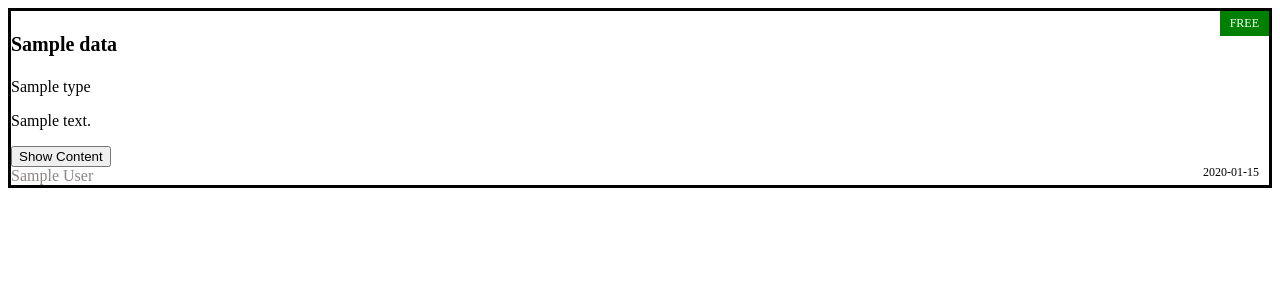
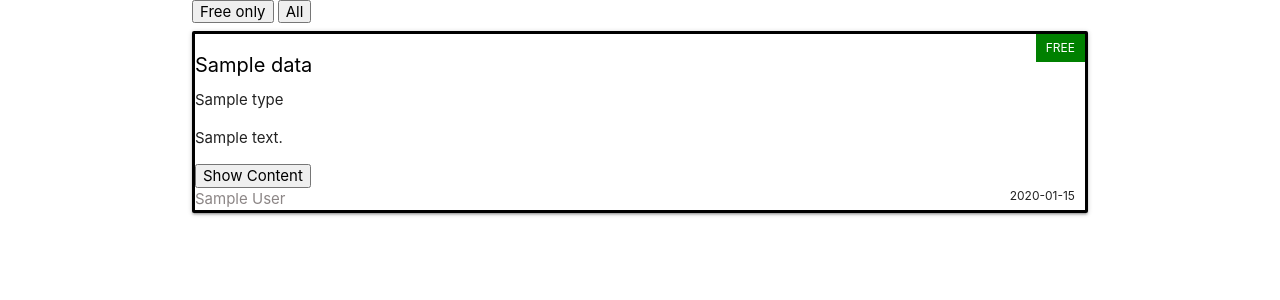
Before and after one commit to DEENUU1/science, a FastAPI app: page / in a window 1280 px wide. Shown: the top 300 px of the page. Run offline with FastAPI, Linux system fonts and the light colour scheme; tables that the repository leaves empty hold one stand-in row (values such as "Sample post"); parts of the project's set-up code (start-up, migrations or seed data) failed here and were passed over; some libraries are stand-ins or nearby versions.

Commit message:
Add Materialize for CSS and filter articles by is_free value

```diff
--- a/src/endpoints/data.py
+++ b/src/endpoints/data.py
@@ -1,5 +1,5 @@
-from typing import Any
-from fastapi import APIRouter, Depends, Request
+from typing import Any, Annotated, Optional
+from fastapi import APIRouter, Depends, Request, Query
 from sqlalchemy.orm import Session
 from ..repository.data import data
 from ..database import get_db
@@ -11,8 +11,12 @@ templates = Jinja2Templates(directory="src/templates")
 
 
 @router.get("/")
-async def get_all_schemas(request: Request, db: Session = Depends(get_db)) -> Any:
-    data_list = data.get_list(db)
+async def get_all(request: Request, db: Session = Depends(get_db), f: Optional[bool] = False) -> Any:
+    if f:
+        data_list = data.get_frees(db)
+    else:
+        data_list = data.get_list(db)
+
     return templates.TemplateResponse(
         "data.html",
         {
--- a/src/repository/data.py
+++ b/src/repository/data.py
@@ -27,5 +27,8 @@ class RepositoryData(RepositoryBase[Data, CreateDataSchema, UpdateDataSchema]):
     def get_by_url(self, db: Session, url: str) -> Data:
         return db.query(Data).filter(Data.url == url).first()
 
+    def get_frees(self, db: Session) -> List[Data]:
+        return db.query(Data).filter(Data.is_free == True).all()
+
 
 data = RepositoryData(Data)
--- a/src/templates/base.html
+++ b/src/templates/base.html
@@ -6,7 +6,7 @@
 
     <link rel="stylesheet"
           href="https://fonts.googleapis.com/css?family=Source+Sans+Pro:400,400italic,600,600italic,700,700italic|Source+Code+Pro:500">
-
+    <link rel="stylesheet" href="https://cdnjs.cloudflare.com/ajax/libs/materialize/1.0.0/css/materialize.min.css">
 <!--    <link rel="stylesheet" href="/static/fontawesome-free/css/all.min.css"/>-->
 
 <!--    <link rel="stylesheet" href="/static/css/site.css"/>-->
@@ -15,15 +15,15 @@
 </head>
 <body>
 
-<nav>
-<!--    <a class="navbar-brand" href="/">Science <i class="fas fa-book"></i></a>-->
-<!--    <span>-->
-<!--        <a class="nav-item" href="/authors">Authors <i class="fas fa-users"></i></a>-->
-<!--        <a class="nav-item" href="/books">Books <i class="fas fa-book-reader"></i></a>-->
-<!--    </span>-->
-
-
-</nav>
+{#<nav>#}
+{#<!--    <a class="navbar-brand" href="/">Science <i class="fas fa-book"></i></a>-->#}
+{#<!--    <span>-->#}
+{#<!--        <a class="nav-item" href="/authors">Authors <i class="fas fa-users"></i></a>-->#}
+{#<!--        <a class="nav-item" href="/books">Books <i class="fas fa-book-reader"></i></a>-->#}
+{#<!--    </span>-->#}
+{##}
+{##}
+{#</nav>#}
 
 <div class="main_content">
     {% block main_content %}{% endblock %}
@@ -36,6 +36,7 @@
 <!--</footer>-->
 
 <script src="https://unpkg.com/htmx.org@1.9.8" integrity="sha384-rgjA7mptc2ETQqXoYC3/zJvkU7K/aP44Y+z7xQuJiVnB/422P/Ak+F/AqFR7E4Wr" crossorigin="anonymous"></script>
+<script src="https://cdnjs.cloudflare.com/ajax/libs/materialize/1.0.0/js/materialize.min.js"></script>
 
 {% block additional_js %}{% endblock %}
 
--- a/src/templates/data.html
+++ b/src/templates/data.html
@@ -6,7 +6,18 @@
 
 {% block main_content %}
 
-<div class="container">
+{#<form action="/" method="get">#}
+{#    <label for="free">Only Free</label>#}
+{#    <input type="checkbox" id="free" name="f" value="true">#}
+{#    <input type="submit" value="Filtruj">#}
+{#</form>#}
+
+
+<div class="container" id="container">
+
+    <button hx-target="#container" hx-swap="outerHTML" hx-get="/" hx-vars="f:true">Free only</button>
+    <button hx-target="#container" hx-swap="outerHTML" hx-get="/">All</button>
+
     {% if data_list %}
 
         {% for data in data_list %}
```
